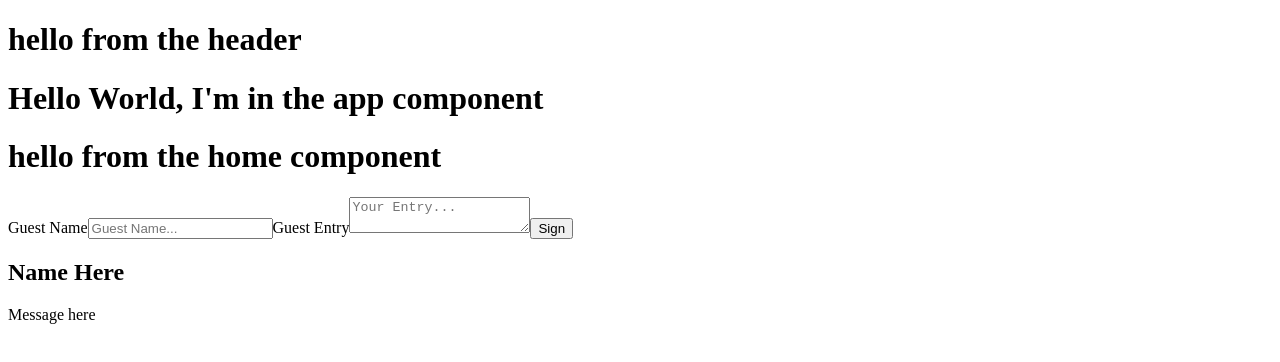
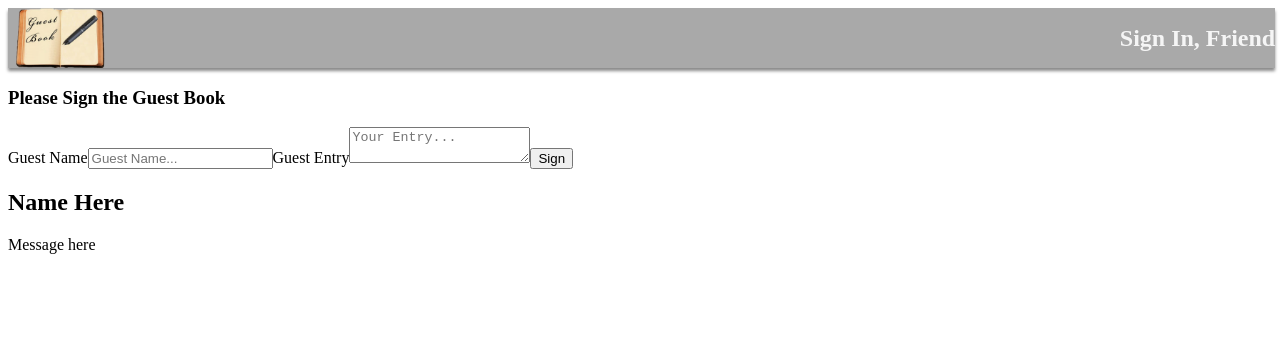
Before and after one commit to pete-hamrick/guestbook, a React app: page / in a window 1280 px wide. Shown: the top 362 px of the page. Built offline with nearby package versions, Linux system fonts and the light colour scheme.

Commit message:
added a logo to the header and applied some header styling, took out some unnecessary text throughout the app, now going to work on adding state

```diff
--- a/src/App.jsx
+++ b/src/App.jsx
@@ -4,7 +4,6 @@ import Layout from './views/Layout/Layout';
 export default function App() {
   return (
     <Layout>
-      <h1>Hello World, I'm in the app component</h1>
       <Home />
     </Layout>
   );
--- a/src/components/EntryForm/EntryForm.jsx
+++ b/src/components/EntryForm/EntryForm.jsx
@@ -1,8 +1,12 @@
-import React from 'react';
+import React, { useState } from 'react';
 
 function EntryForm() {
+  const [name, setName] = useState();
+  const [entry, setEntry] = useState();
+
   return (
     <form>
+      <h3>Please Sign the Guest Book</h3>
       <label htmlFor="guestName">Guest Name</label>
       <input
         id="guestName"
--- /dev/null
+++ b/src/components/layout/Header.css
@@ -0,0 +1,20 @@
+header {
+  display: flex;
+  flex-direction: row;
+  justify-content: space-between;
+  height: 60px;
+  box-shadow: 0 3px 3px rgba(0, 0, 0, 0.459);
+  color: whitesmoke;
+  background-color: darkgray;
+  width: 99vw;
+}
+
+header > div {
+  display: flex;
+  align-items: center;
+}
+
+header > img {
+  display: flex;
+  align-items: center;
+}
--- a/src/components/layout/Header.jsx
+++ b/src/components/layout/Header.jsx
@@ -1,9 +1,14 @@
 import React from 'react';
+import './Header.css';
+import logo from '../../assets/guestBook.png';
 
 function Header() {
   return (
-    <header>
-      <h1>hello from the header</h1>
+    <header className="header-container">
+      <img src={logo} alt="guest book" />
+      <div className="header-right">
+        <h2>Sign In, Friend</h2>
+      </div>
     </header>
   );
 }
--- a/src/views/Home/Home.jsx
+++ b/src/views/Home/Home.jsx
@@ -5,7 +5,6 @@ import EntryList from '../../components/EntryList/EntryList';
 function Home() {
   return (
     <div>
-      <h1>hello from the home component</h1>
       <EntryForm />
       <EntryList />
     </div>
```
Also changed, not shown: src/assets/guestBook.png (added).
